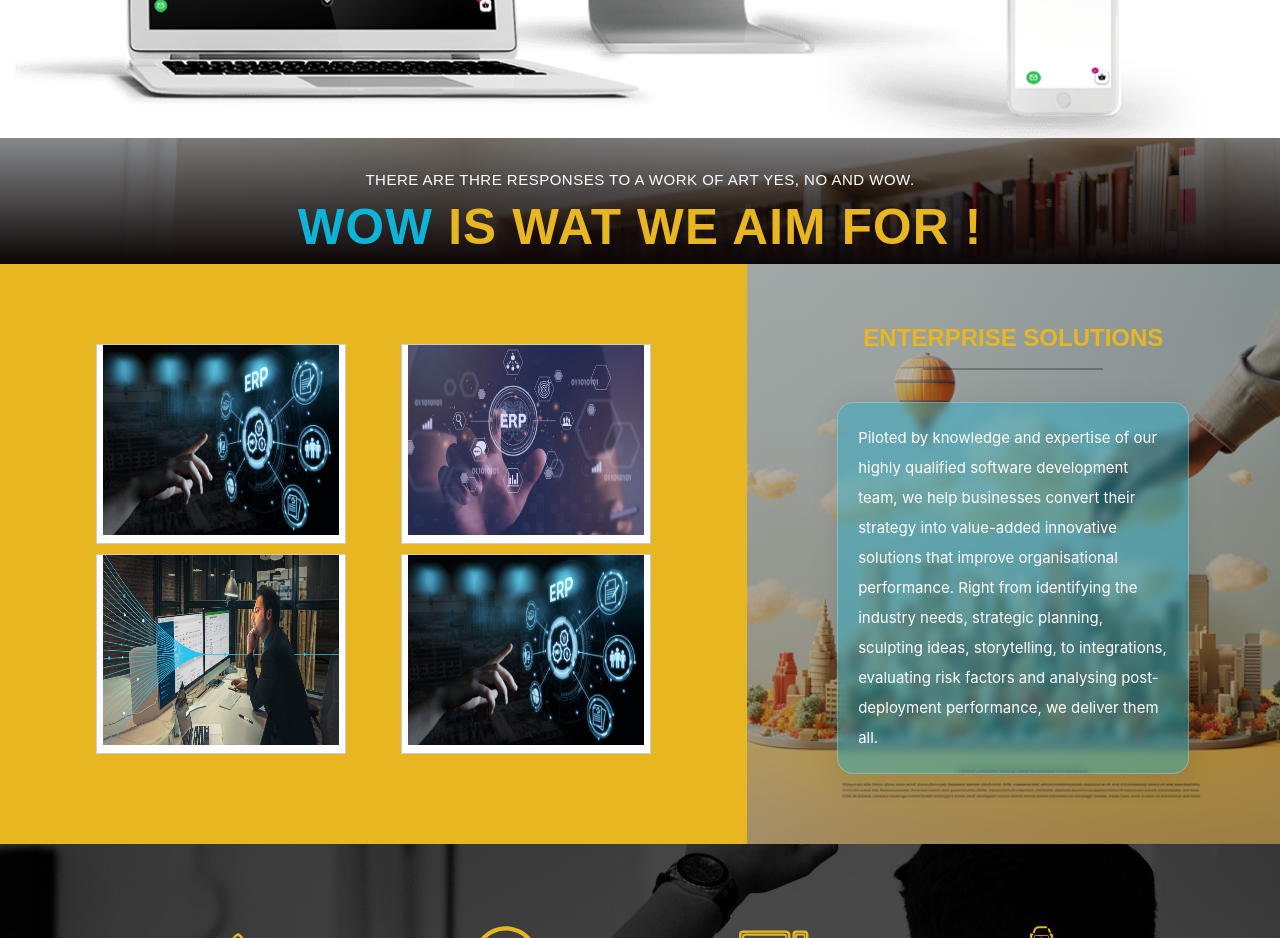
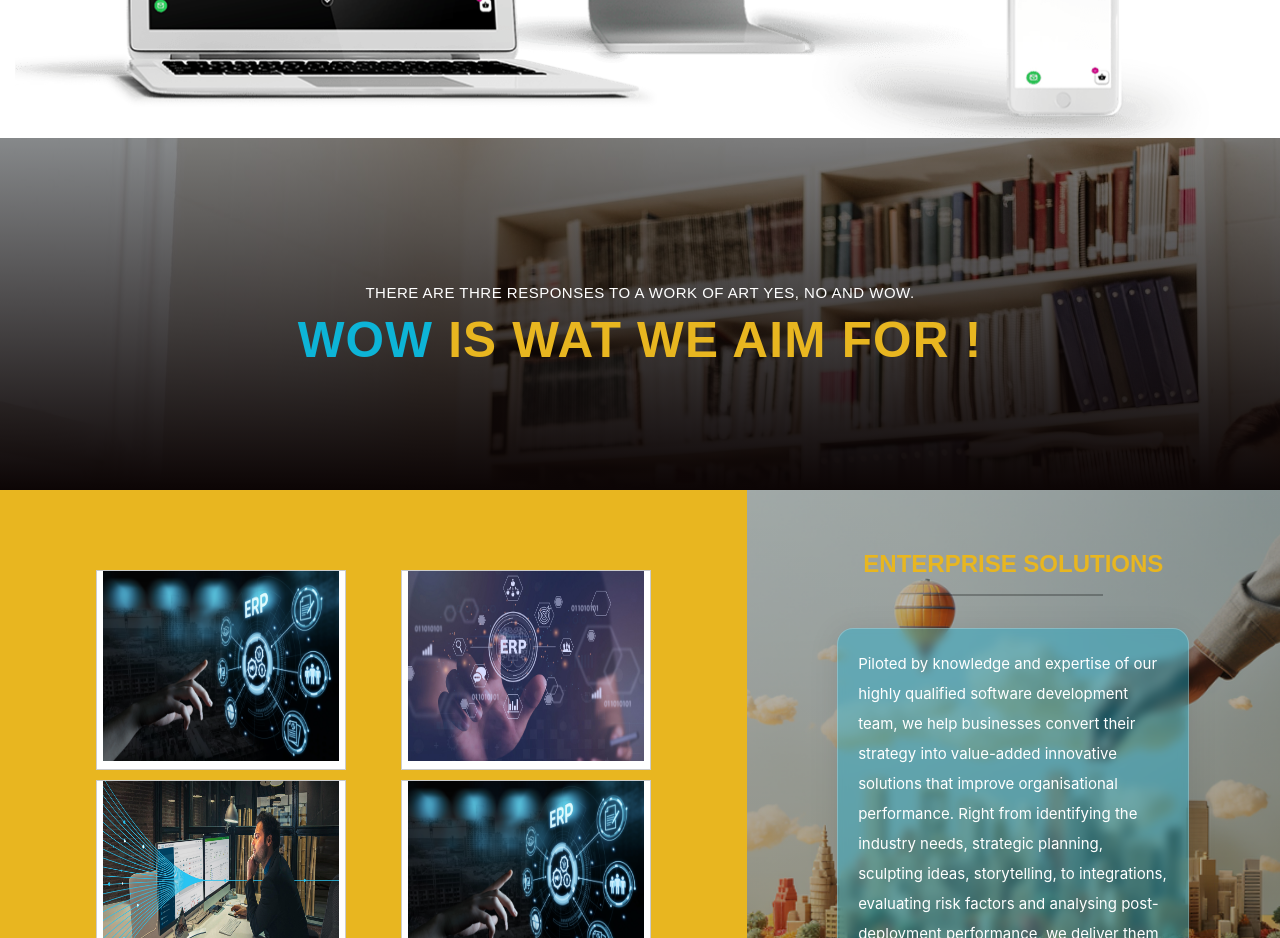
Before and after one commit to abdull-rahmann/latest, a plain HTML site: page index.html in a window 1280 px wide. Shown: the part 3540-4478 px from the top of the page. Drawn offline with nearby package versions, Linux system fonts and the light colour scheme.

Commit message:
Update style.css

```diff
--- a/css/style.css
+++ b/css/style.css
@@ -1373,7 +1373,7 @@ font-size: 20px;
   background: linear-gradient(rgba(0, 0, 0, 0.411), rgb(12, 5, 5)), url("../used-images/parallax-images/parallax2.jpg");
   background-repeat: no-repeat;
   background-size: cover;
-  max-height: 44vh;
+  min-height: 44vh;
   width: 100%;
   display: flex;
   justify-content: center;
```
